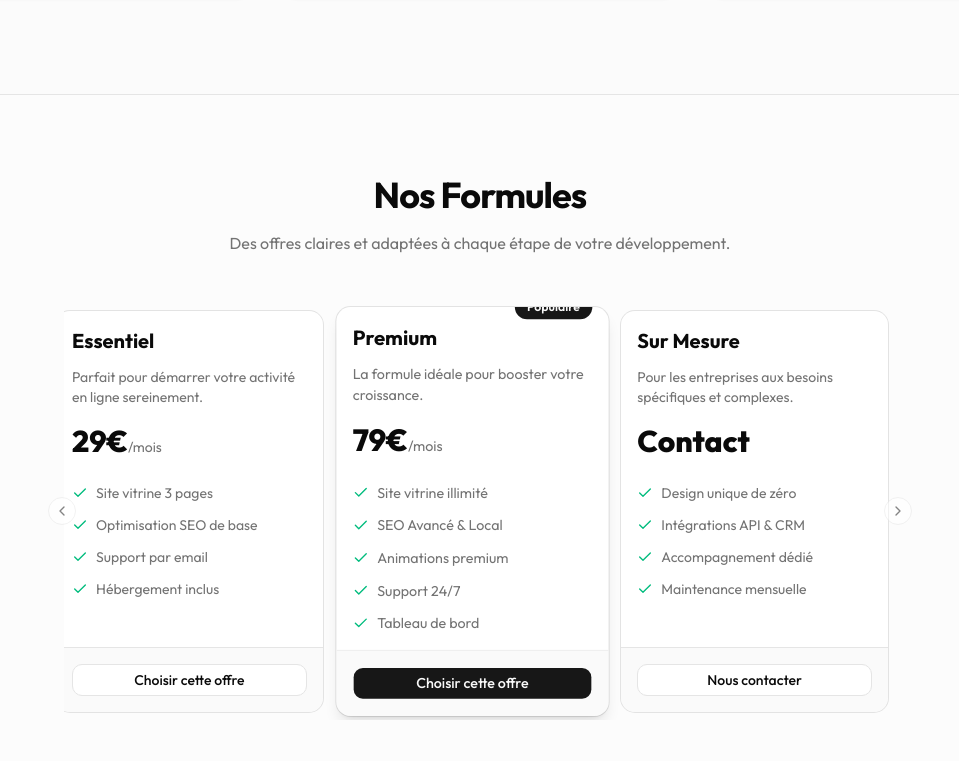
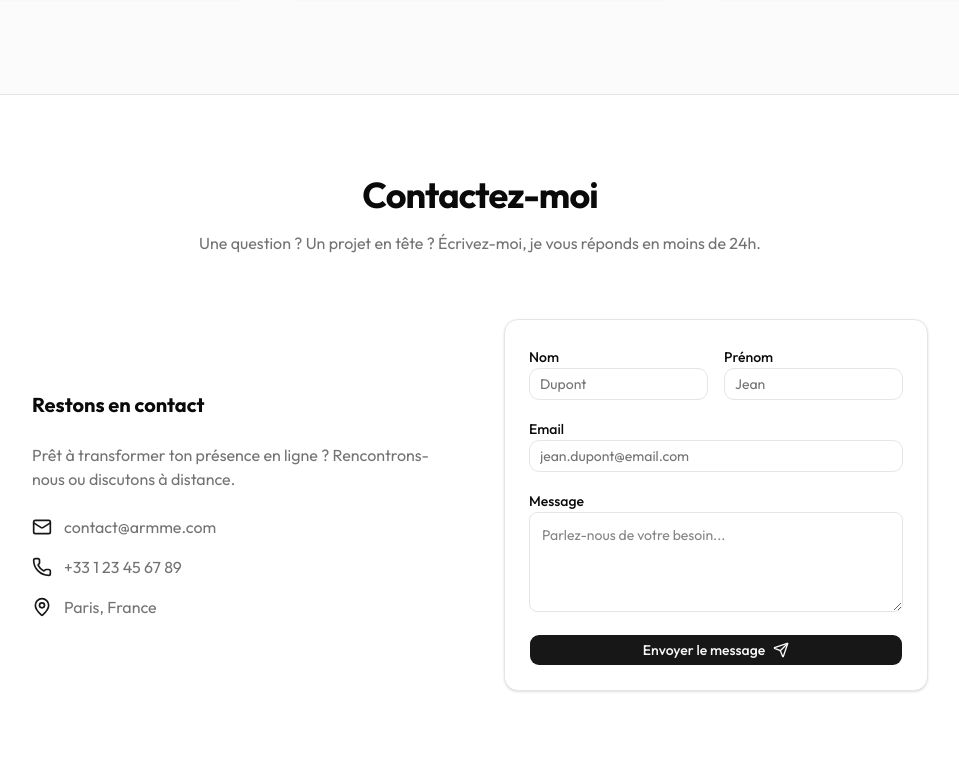
Before and after one commit to RcdsDw/armme, a Next.js app: page / in a window 1280 px wide. Shown: the part 1859-2620 px from the top of the page, without its empty margins (160-1119 px from the left). Built offline with nearby package versions, Linux system fonts and the light colour scheme.

Commit message:
add mailer with resend

```diff
--- a/app/page.tsx
+++ b/app/page.tsx
@@ -1,7 +1,6 @@
 import Hero from "@/components/Hero";
 import About from "@/components/About";
 import Features from "@/components/Features";
-import PricingCarousel from "@/components/PricingCarousel";
 import ContactForm from "@/components/ContactForm";
 
 export default function Home() {
@@ -10,7 +9,6 @@ export default function Home() {
       <Hero />
       <About />
       <Features />
-      <PricingCarousel />
       <ContactForm />
     </main>
   );
--- a/components/ContactForm.tsx
+++ b/components/ContactForm.tsx
@@ -1,62 +1,136 @@
 "use client";
 
+import { useState } from "react";
 import { Button } from "@/components/ui/button";
 import { Input } from "@/components/ui/input";
 import { motion } from "framer-motion";
-import { Mail, Phone, MapPin, Send } from "lucide-react";
+import { Mail, Phone, MapPin, Send, Loader2 } from "lucide-react";
 
 export default function ContactForm() {
-  const handleSubmit = (e: React.FormEvent) => {
+  const [loading, setLoading] = useState(false);
+  const [status, setStatus] = useState<"idle" | "success" | "error">("idle");
+
+  const handleSubmit = async (e: React.FormEvent<HTMLFormElement>) => {
     e.preventDefault();
-    alert("Message envoyé ! (Simulation)");
+    setLoading(true);
+    setStatus("idle");
+
+    const formData = new FormData(e.currentTarget);
+    const data = {
+      lastName: formData.get("lastName"),
+      firstName: formData.get("firstName"),
+      email: formData.get("email"),
+      message: formData.get("message"),
+    };
+
+    try {
+      const response = await fetch("/api/contact", {
+        method: "POST",
+        headers: { "Content-Type": "application/json" },
+        body: JSON.stringify(data),
+      });
+
+      if (response.ok) {
+        setStatus("success");
+        (e.target as HTMLFormElement).reset();
+      } else {
+        setStatus("error");
+      }
+    } catch (error) {
+      setStatus("error");
+    } finally {
+      setLoading(false);
+    }
   };
 
   return (
-    <section id="contact" className="w-full py-20 bg-background">
-      <div className="container mx-auto px-4">
-        <div className="text-center max-w-2xl mx-auto mb-16">
-          <h2 className="text-3xl font-bold tracking-tight sm:text-4xl mb-4">Contactez-nous</h2>
-          <p className="text-muted-foreground">Une question ? Un projet en tête ? Écrivez-nous, on vous répond en moins de 24h.</p>
+    <section id="contact" className={styles.section}>
+      <div className={styles.container}>
+        <div className={styles.header}>
+          <h2 className={styles.title}>Contactez-moi</h2>
+          <p className={styles.subtitle}>Une question ? Un projet en tête ? Écrivez-moi, je vous réponds en moins de 24h.</p>
         </div>
 
-        <div className="grid grid-cols-1 lg:grid-cols-2 gap-12 max-w-4xl mx-auto">
-          {/* Infos de contact */}
-          <motion.div initial={{ opacity: 0, x: -30 }} whileInView={{ opacity: 1, x: 0 }} viewport={{ once: true }} className="space-y-6 justify-center flex flex-col">
-            <h3 className="text-xl font-bold">Restons en contact</h3>
-            <p className="text-muted-foreground">Prêt à transformer votre présence en ligne ? Rencontrons-nous ou discutons à distance.</p>
-            <div className="space-y-4">
-              <div className="flex items-center gap-3 text-muted-foreground"><Mail className="text-primary h-5 w-5" /> contact@armme.com</div>
-              <div className="flex items-center gap-3 text-muted-foreground"><Phone className="text-primary h-5 w-5" /> +33 1 23 45 67 89</div>
-              <div className="flex items-center gap-3 text-muted-foreground"><MapPin className="text-primary h-5 w-5" /> Paris, France</div>
+        <div className={styles.grid}>
+          <motion.div {...animations.fadeInLeft} className={styles.infoColumn}>
+            <h3 className={styles.infoTitle}>Restons en contact</h3>
+            <p className={styles.infoText}>Prêt à transformer ton présence en ligne ? Rencontrons-nous ou discutons à distance.</p>
+            <div className={styles.infoList}>
+              <div className={styles.infoItem}><Mail className={styles.icon} /> contact@armme.com</div>
+              <div className={styles.infoItem}><Phone className={styles.icon} /> +33 1 23 45 67 89</div>
+              <div className={styles.infoItem}><MapPin className={styles.icon} /> Paris, France</div>
             </div>
           </motion.div>
 
-          {/* Formulaire pur */}
-          <motion.form initial={{ opacity: 0, x: 30 }} whileInView={{ opacity: 1, x: 0 }} viewport={{ once: true }} onSubmit={handleSubmit} className="space-y-4 border p-6 rounded-xl bg-card shadow-sm">
-            <div className="grid grid-cols-2 gap-4">
-              <div className="space-y-2">
-                <label className="text-sm font-medium">Nom</label>
-                <Input placeholder="Dupont" required />
+          <motion.form {...animations.fadeInRight} onSubmit={handleSubmit} className={styles.form}>
+            <div className={styles.nameGrid}>
+              <div className={styles.formGroup}>
+                <label className={styles.label}>Nom</label>
+                <Input name="lastName" placeholder="Dupont" required disabled={loading} />
               </div>
-              <div className="space-y-2">
-                <label className="text-sm font-medium">Prénom</label>
-                <Input placeholder="Jean" required />
+              <div className={styles.formGroup}>
+                <label className={styles.label}>Prénom</label>
+                <Input name="firstName" placeholder="Jean" required disabled={loading} />
               </div>
             </div>
-            <div className="space-y-2">
-              <label className="text-sm font-medium">Email</label>
-              <Input type="email" placeholder="jean.dupont@email.com" required />
+            <div className={styles.formGroup}>
+              <label className={styles.label}>Email</label>
+              <Input name="email" type="email" placeholder="jean.dupont@email.com" required disabled={loading} />
             </div>
-            <div className="space-y-2">
-              <label className="text-sm font-medium">Message</label>
-              <textarea className="w-full min-h-[100px] p-3 rounded-md border bg-background text-sm focus-visible:outline-none focus-visible:ring-2 focus-visible:ring-ring" placeholder="Parlez-nous de votre besoin..." required />
+            <div className={styles.formGroup}>
+              <label className={styles.label}>Message</label>
+              <textarea name="message" className={styles.textarea} placeholder="Parlez-nous de votre besoin..." required disabled={loading} />
             </div>
-            <Button type="submit" className="w-full gap-2">
-              Envoyer le message <Send className="h-4 w-4" />
+
+            <Button type="submit" className={styles.submitBtn} disabled={loading}>
+              {loading ? (
+                <>Envoi en cours... <Loader2 className="h-4 w-4 animate-spin" /></>
+              ) : (
+                <>Envoyer le message <Send className="h-4 w-4" /></>
+              )}
             </Button>
+
+            {status === "success" && <p className="text-sm font-medium text-emerald-600 mt-2">Message envoyé avec succès !</p>}
+            {status === "error" && <p className="text-sm font-medium text-destructive mt-2">Une erreur est survenue, veuillez réessayer.</p>}
           </motion.form>
         </div>
       </div>
     </section>
   );
 }
+
+const styles = {
+  section: "w-full py-20 bg-background",
+  container: "container mx-auto px-4",
+  header: "text-center max-w-2xl mx-auto mb-16",
+  title: "text-3xl font-bold tracking-tight sm:text-4xl mb-4",
+  subtitle: "text-muted-foreground",
+  grid: "grid grid-cols-1 lg:grid-cols-2 gap-12 max-w-4xl mx-auto",
+
+  infoColumn: "space-y-6 justify-center flex flex-col",
+  infoTitle: "text-xl font-bold",
+  infoText: "text-muted-foreground",
+  infoList: "space-y-4",
+  infoItem: "flex items-center gap-3 text-muted-foreground",
+  icon: "text-primary h-5 w-5",
+
+  form: "space-y-4 border p-6 rounded-xl bg-card shadow-sm text-left",
+  nameGrid: "grid grid-cols-2 gap-4",
+  formGroup: "space-y-2",
+  label: "text-sm font-medium",
+  textarea: "w-full min-h-[100px] p-3 rounded-md border bg-background text-sm focus-visible:outline-none focus-visible:ring-2 focus-visible:ring-ring focus-visible:ring-offset-2 disabled:cursor-not-allowed disabled:opacity-50",
+  submitBtn: "w-full gap-2",
+};
+
+const animations = {
+  fadeInLeft: {
+    initial: { opacity: 0, x: -30 },
+    whileInView: { opacity: 1, x: 0 },
+    viewport: { once: true }
+  },
+  fadeInRight: {
+    initial: { opacity: 0, x: 30 },
+    whileInView: { opacity: 1, x: 0 },
+    viewport: { once: true }
+  }
+};
--- a/components/PricingCarousel.tsx
+++ /dev/null
@@ -1,88 +0,0 @@
-"use client";
-
-import { Card, CardContent, CardDescription, CardFooter, CardHeader, CardTitle } from "@/components/ui/card";
-import { Button } from "@/components/ui/button";
-import { Carousel, CarouselContent, CarouselItem, CarouselNext, CarouselPrevious } from "@/components/ui/carousel";
-import { Check } from "lucide-react";
-import { motion } from "framer-motion";
-
-const formulas = [
-  {
-    name: "Essentiel",
-    price: "29€",
-    desc: "Parfait pour démarrer votre activité en ligne sereinement.",
-    features: ["Site vitrine 3 pages", "Optimisation SEO de base", "Support par email", "Hébergement inclus"],
-    popular: false,
-  },
-  {
-    name: "Premium",
-    price: "79€",
-    desc: "La formule idéale pour booster votre croissance.",
-    features: ["Site vitrine illimité", "SEO Avancé & Local", "Animations premium", "Support 24/7", "Tableau de bord"],
-    popular: true,
-  },
-  {
-    name: "Sur Mesure",
-    price: "Contact",
-    desc: "Pour les entreprises aux besoins spécifiques et complexes.",
-    features: ["Design unique de zéro", "Intégrations API & CRM", "Accompagnement dédié", "Maintenance mensuelle"],
-    popular: false,
-  },
-];
-
-export default function PricingCarousel() {
-  return (
-    <section id="pricing" className="w-full py-20 bg-muted/30">
-      <div className="container mx-auto px-4 text-center">
-        <div className="max-w-2xl mx-auto mb-12">
-          <h2 className="text-3xl font-bold tracking-tight sm:text-4xl mb-4">Nos Formules</h2>
-          <p className="text-muted-foreground">Des offres claires et adaptées à chaque étape de votre développement.</p>
-        </div>
-
-        {/* Conteneur du Carrousel Shadcn */}
-        <div className="max-w-4xl mx-auto px-8">
-          <Carousel opts={{ align: "start", loop: true }} className="w-full">
-            <CarouselContent>
-              {formulas.map((formula, index) => (
-                <CarouselItem key={index} className="md:grid-cols-1 lg:basis-1/2 xl:basis-1/3 p-2">
-                  <Card className={`h-full flex flex-col transition-all relative ${formula.popular ? "border-primary shadow-lg scale-102" : ""}`}>
-                    {formula.popular && (
-                      <span className="absolute -top-3 right-4 bg-primary text-primary-foreground text-xs px-3 py-1 rounded-full font-semibold">
-                        Populaire
-                      </span>
-                    )}
-                    <CardHeader className="text-left">
-                      <CardTitle className="text-xl font-bold">{formula.name}</CardTitle>
-                      <CardDescription className="min-h-[40px] mt-2">{formula.desc}</CardDescription>
-                    </CardHeader>
-                    <CardContent className="flex-grow text-left">
-                      <div className="mb-6">
-                        <span className="text-3xl font-extrabold">{formula.price}</span>
-                        {formula.price !== "Contact" && <span className="text-muted-foreground text-sm">/mois</span>}
-                      </div>
-                      <ul className="space-y-3 text-sm">
-                        {formula.features.map((feat, i) => (
-                          <li key={i} className="flex items-center gap-2">
-                            <Check className="h-4 w-4 text-emerald-500 flex-shrink-0" />
-                            <span className="text-muted-foreground">{feat}</span>
-                          </li>
-                        ))}
-                      </ul>
-                    </CardContent>
-                    <CardFooter>
-                      <Button className="w-full" variant={formula.popular ? "default" : "outline"}>
-                        {formula.price === "Contact" ? "Nous contacter" : "Choisir cette offre"}
-                      </Button>
-                    </CardFooter>
-                  </Card>
-                </CarouselItem>
-              ))}
-            </CarouselContent>
-            <CarouselPrevious className="-left-4" />
-            <CarouselNext className="-right-4" />
-          </Carousel>
-        </div>
-      </div>
-    </section>
-  );
-}
--- a/package.json
+++ b/package.json
@@ -18,6 +18,7 @@
     "radix-ui": "^1.4.3",
     "react": "19.2.4",
     "react-dom": "19.2.4",
+    "resend": "^6.12.4",
     "shadcn": "^4.10.0",
     "tailwind-merge": "^3.6.0",
     "tw-animate-css": "^1.4.0"
```
Also changed, not shown: app/api/contact/route.ts (added, +26 -0 lines), 1 other file (tests, documents, lock files or other folders).
